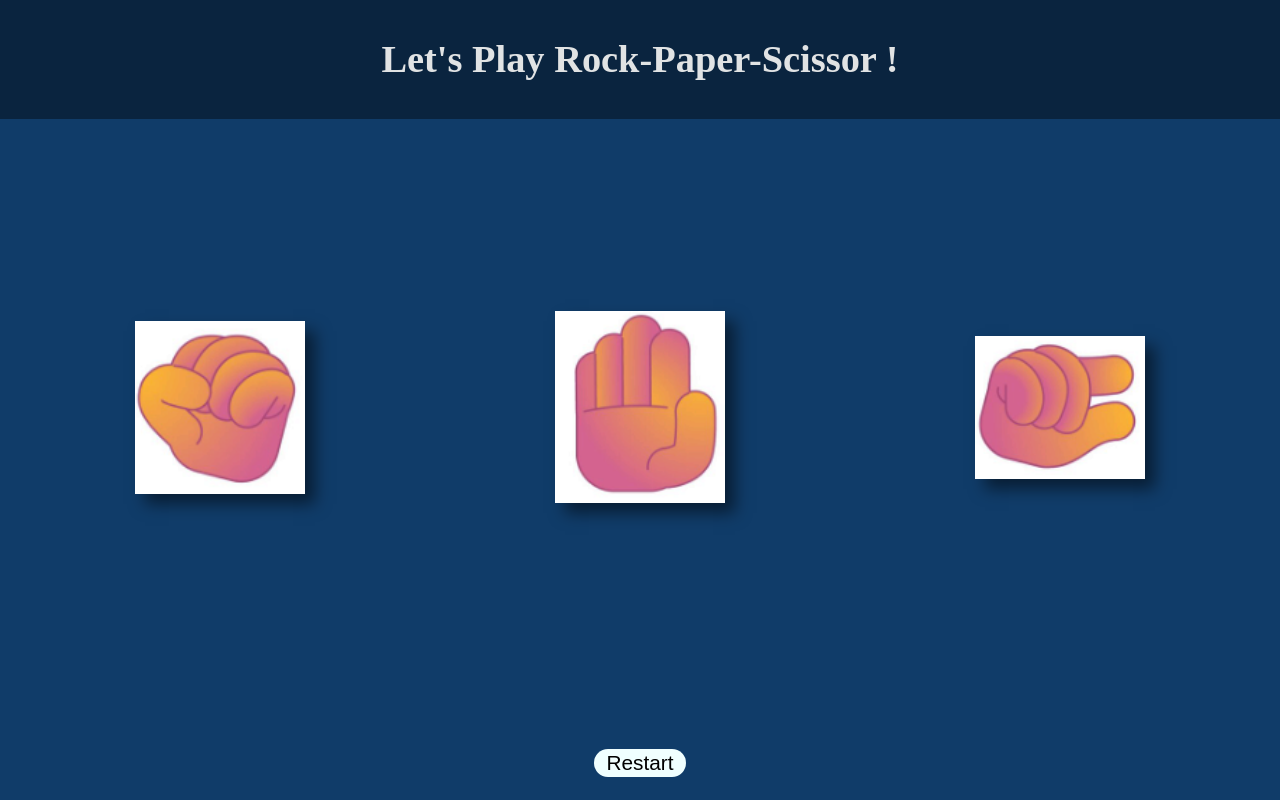
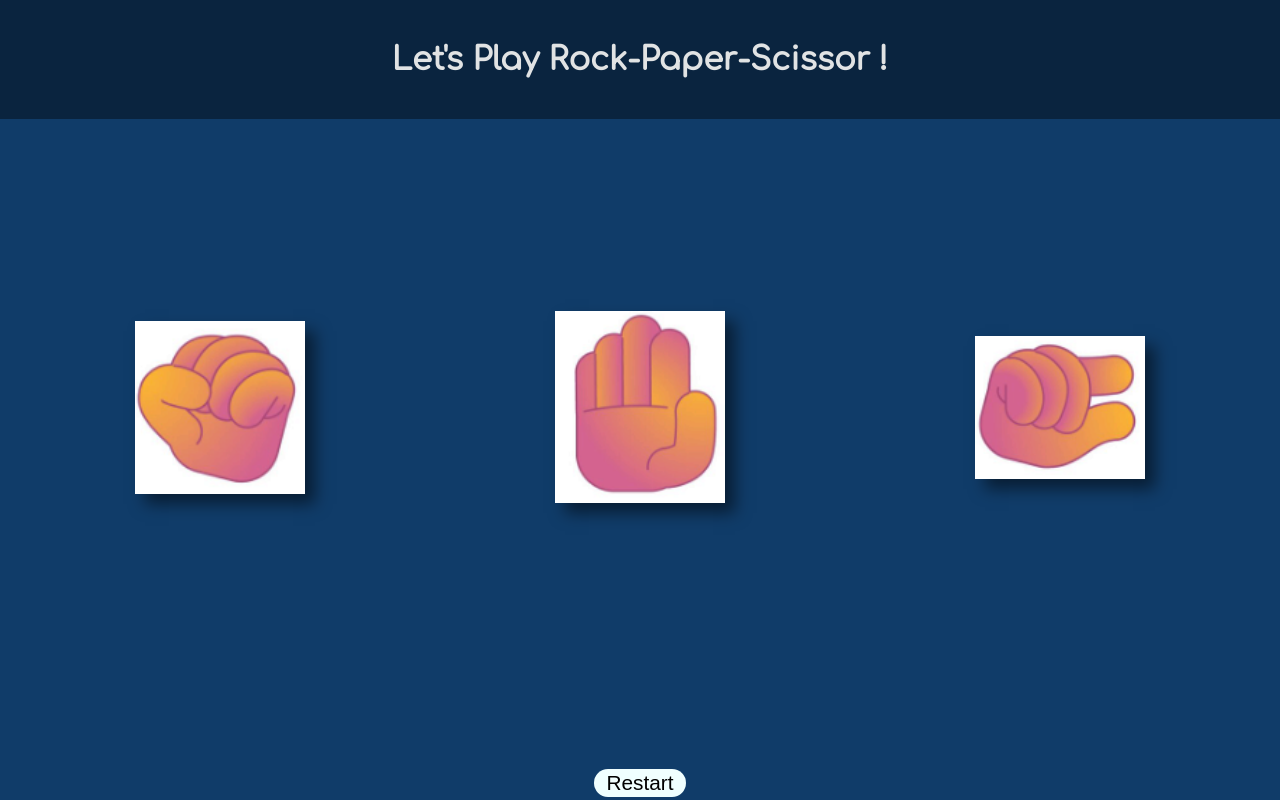
Before and after one commit to Mohamed-malix/rock-paper-scissors, a plain HTML site: page rock-paper.html in a window 1280 px wide. Drawn offline with Linux system fonts and the light colour scheme.

Commit message:
add a logo and fixed the font issue

```diff
--- a/rock-paper.html
+++ b/rock-paper.html
@@ -5,6 +5,7 @@
     <meta name="viewport" content="width=device-width, initial-scale=1.0">
     <title>Rock-Paper-Scissor !</title>
     <link rel="stylesheet" href="style.css">
+    <link rel="icon" type="image/x-icon" href="images/logo.png">
 
     <link rel="preconnect" href="https://fonts.googleapis.com">
 <link rel="preconnect" href="https://fonts.gstatic.com" crossorigin>
--- a/style.css
+++ b/style.css
@@ -9,6 +9,7 @@
 body{
     background-color: rgb(16, 60, 105);
     color:rgb(225, 227, 228);
+    font-family: 'Comfortaa', cursive;
 }
 
 
@@ -20,7 +21,7 @@ body{
     text-align: center;
     padding:50px ;
 
-    font-size: 1.2rem;
+    font-size: 1rem;
     line-height: 1.2rem;
 
 }
@@ -77,7 +78,7 @@ img:hover{
 
 .btn{
   text-align: center;
-  margin-top: 200px;
+  margin-top: 220px;
 }
 
 
```
Also changed, not shown: images/logo.png (added).
